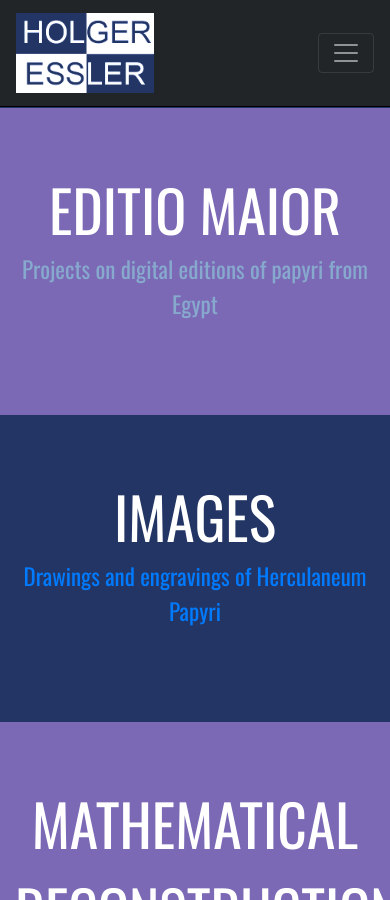
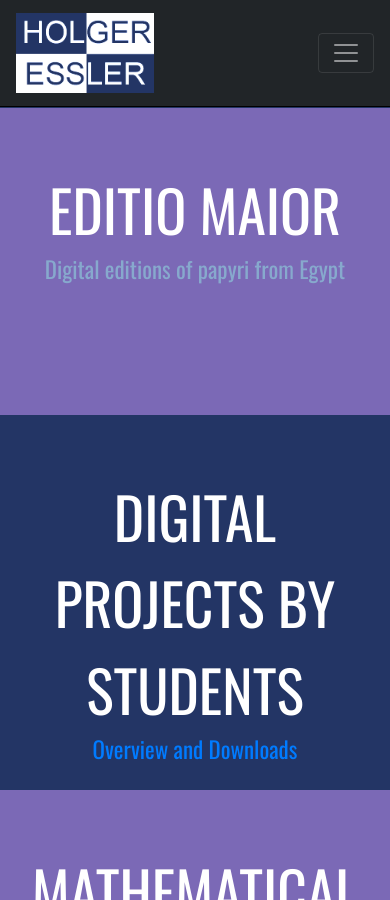
Before and after one commit to HolgerEssler/HolgerEssler.github.io, a Jekyll site: the page built from index.html, in a window 390 px wide and 900 px high, scrolled down 1176 px. Built offline with Jekyll 4.4.1, drawn with Linux system fonts in a browser that asks for light colours; nearby versions of some CDN libraries.

Commit message:
Students projects.

```diff
--- a/_includes/navbar.html
+++ b/_includes/navbar.html
@@ -18,7 +18,10 @@
               <li class="nav-item">
                 <a class="nav-link" href="/mathRec">Reconstructing</a>
               </li>
-
+              <li class="nav-item">
+                <a class="nav-link" href="/student">Students' projects</a>
+              </li>
+              <!-- to be transferred
               <li class="nav-item">
                 <div class="dropdown nav-link btn-group">
                   <button class="btn btn-secondary dropdown-toggle" type="button" id="dropdownMenuButton" data-toggle="dropdown" aria-haspopup="true" aria-expanded="false">
--- a/css/main.css
+++ b/css/main.css
@@ -178,12 +178,12 @@ li {
   }
 }
 
-.dis {
+.student {
   background-color: #233565;
   min-height: 8em;
 }
 
-.dis .title {
+.student .title {
   margin-top: 1em;
   text-align: center;
   color: white;
@@ -191,7 +191,7 @@ li {
   text-transform: uppercase;
 }
 
-.dis .subtitle {
+.student .subtitle {
   margin-top: 0.8em;
   margin-bottom: 100px;
   text-align: center;
@@ -201,20 +201,20 @@ li {
   font-size: 25px;
 }
 
-.dis .link {
+.student .link {
   text-align: center;
   color: #d3413f;
   font-size: 0.6em;
   margin-bottom: 1em;
 }
 
-.dis p {
+.student p {
   font-family: sans-serif;
   font-size: 14px;
 }
 
 @media screen and (max-width: 500px) {
-  .dis {
+  .student {
     font-size: 0.8em;
   }
 }
--- a/index.html
+++ b/index.html
@@ -58,12 +58,30 @@ layout: default
 
         <div class="row">
           <div class="col-sm link">
-            <a id="editio-link" href="/editio">Projects on digital editions of papyri from Egypt</a>
+            <a id="editio-link" href="/editio">Digital editions of papyri from Egypt</a>
           </div>
         </div>
        </div>
       </div>
-      <!-- Disegni and Engravings -->
+      <!-- Students projects -->
+      <a id="student"></a>
+      <div class="student">
+        <div class="container">
+
+          <div class="row">
+            <div class="col-sm title">
+              Digital projects by students
+            </div>
+          </div>
+
+          <div class="row">
+            <div class="col-sm link">
+              <a id="student-link" href="/student">Overview and Downloads</a>
+            </div>
+          </div>
+        </div>
+      </div>
+      <!-- Disegni and Engravings
       <a id="dis"></a>
       <div class="dis">
         <div class="container">
@@ -78,7 +96,7 @@ layout: default
           </div>
         </div>
        </div>
-      </div>
+      </div>-->
       <!-- Mathematical Reconstruction -->
       <a id="mathRec"></a>
       <div class="mathRec">
```
Also changed, not shown: other parts of _includes/navbar.html (+1 -1 lines), events.html (deleted, +0 -44 lines), images.html (deleted, +0 -75 lines), mathRec.html (+3 -7 lines), student.html (added, +54 -0 lines).
